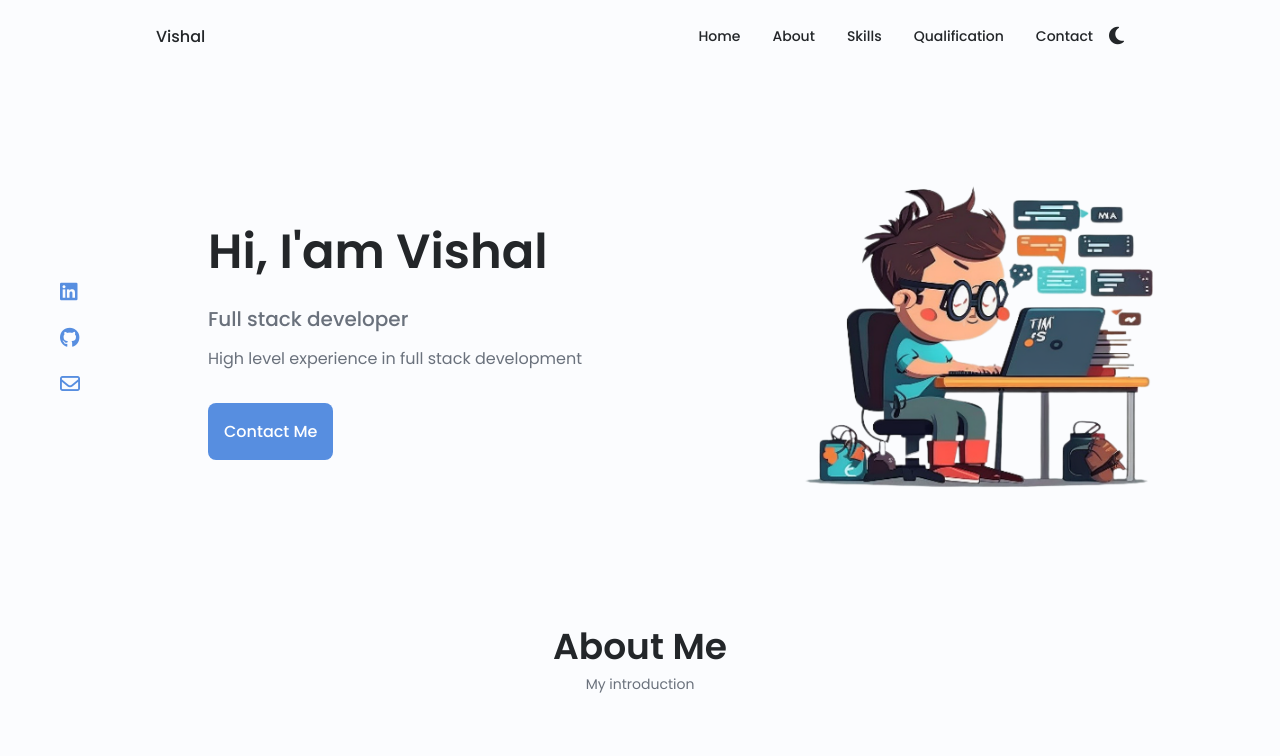
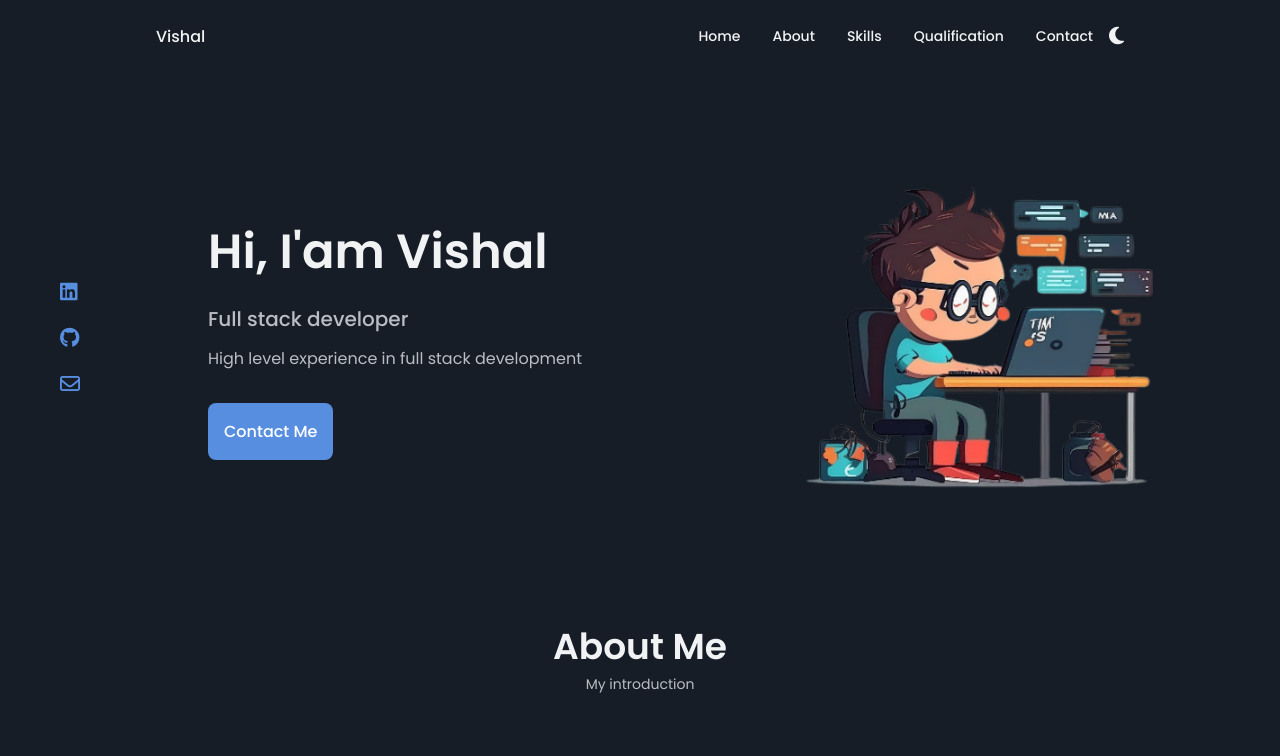
Before and after one commit to vishalchinta/vishalchinta.github.io, a plain HTML site: page index.html in a window 1280 px wide. Shown: the top 756 px of the page. Drawn offline with Linux system fonts and the light colour scheme.

Commit message:
+ updated theme

```diff
--- a/index.html
+++ b/index.html
@@ -8,7 +8,7 @@
     <link rel="stylesheet" href="/styles.css">
     <title>Portfolio</title>
 </head>
-<body class="o-start">
+<body class="o-start dark-theme">
     <header class="header" id="header">
         <nav class="nav container">
             <a href="#" class="nav__logo">Vishal</a>
--- a/styles.css
+++ b/styles.css
@@ -107,6 +107,9 @@ body.dark-theme{
 }
 
 html {
+  scroll-behavior: smooth;
+}
+html:focus-within {
   scroll-behavior: smooth;
 }
 
```
